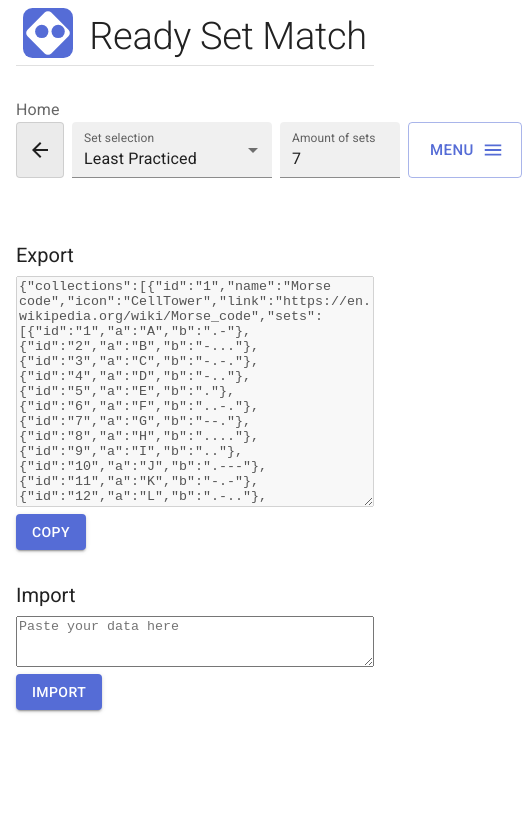
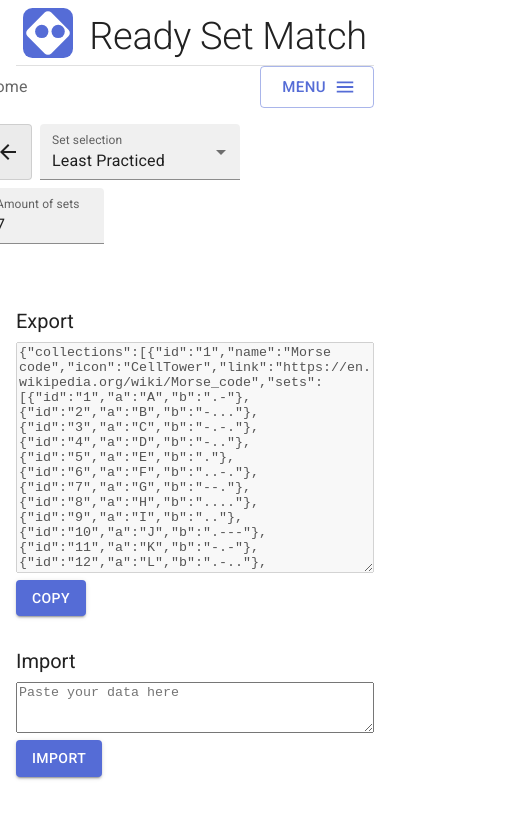
Before and after one commit to winterworks/ready-set-match, a React (Vite) app: page /data in a window 390 px wide. Shown: the top 818 px of the page, 522 px wide, since content can reach past the window. Built offline with nearby package versions, Linux system fonts and the light colour scheme.

Commit message:
Improve menu alignment on mobile

```diff
--- a/src/components/headerMenu.tsx
+++ b/src/components/headerMenu.tsx
@@ -15,14 +15,16 @@ interface Props {
 
 export function HeaderMenu({ collection, currentPageName, menuDisabled }: Props) {
   return (
-    <Grid container item xs={12} marginBottom={4} flexDirection="row" display="flex" justifyContent="space-between" alignContent="center">
-      <BreadcrumbsPath collection={collection} currentPageName={currentPageName} />
-      <Grid item display="flex">
+    <>
+      <Grid container display="flex" justifyContent="space-between" marginBottom={2}>
+        <BreadcrumbsPath collection={collection} currentPageName={currentPageName} />
+        <MainMenu disabled={menuDisabled} />
+      </Grid>
+      <Grid container display="flex" flexWrap="wrap" rowGap={1} marginBottom={4}>
         <PracticeReverseToggle />
         <PracticeOptionSelector />
         <PracticeSetSizeSelector />
-        <MainMenu disabled={menuDisabled} />
       </Grid>
-    </Grid>
+    </>
   )
 }
--- a/src/components/mainMenu.tsx
+++ b/src/components/mainMenu.tsx
@@ -35,7 +35,7 @@ export default function MainMenu({ disabled }: Props) {
   }
 
   return (
-    <div>
+    <>
       <Button
         id="menu-button"
         variant="outlined"
@@ -75,6 +75,6 @@ export default function MainMenu({ disabled }: Props) {
           </Link>
         </MenuItem>
       </Menu>
-    </div>
+    </>
   )
 }
```
